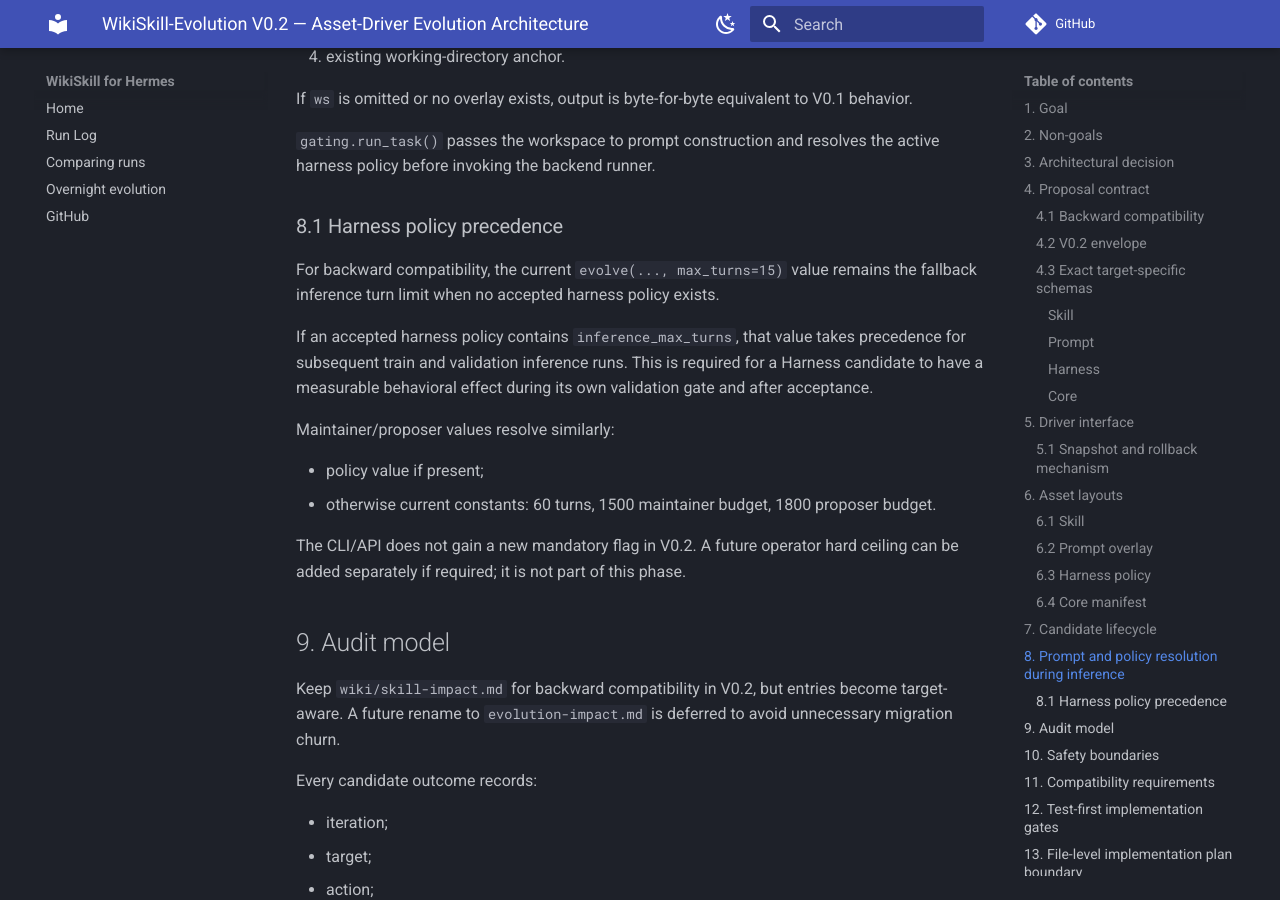
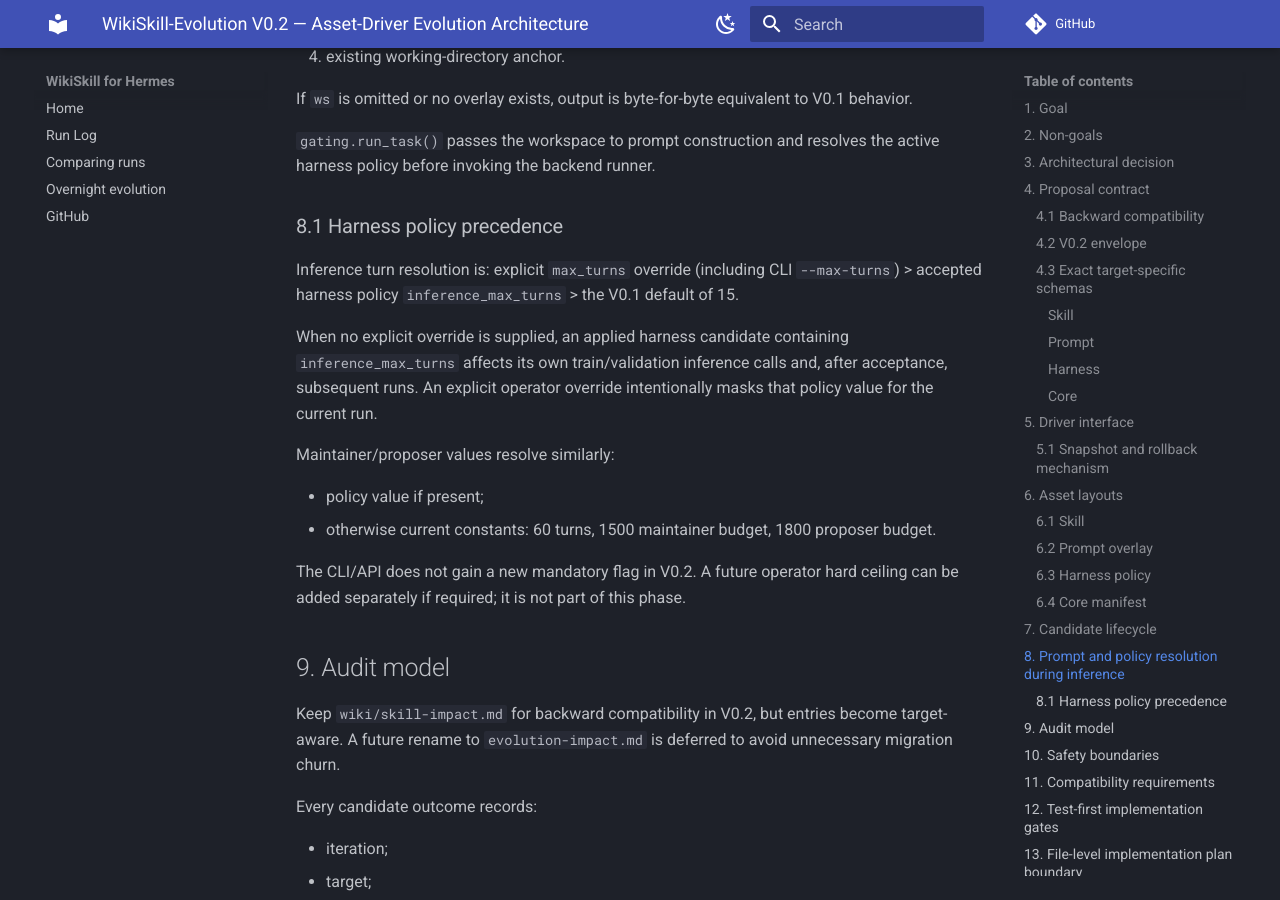
Before and after one commit to QuJindai/WikiSkill-Evolution, an MkDocs documentation site: the page built from docs/superpowers/specs/2026-09-01-v0.2-asset-driver-design.md, in a window 1280 px wide and 900 px high, scrolled down 7930 px. Built offline with MkDocs 1.6.1 and Material for MkDocs 9.7.7, drawn with Linux system fonts in a browser that asks for light colours; comment, search, counter and statistics services are not loaded.

Commit message:
docs: align v0.2 spec with implemented contract

```diff
--- a/docs/superpowers/specs/2026-09-01-v0.2-asset-driver-design.md
+++ b/docs/superpowers/specs/2026-09-01-v0.2-asset-driver-design.md
@@ -320,9 +320,9 @@ If `ws` is omitted or no overlay exists, output is byte-for-byte equivalent to V
 
 ### 8.1 Harness policy precedence
 
-For backward compatibility, the current `evolve(..., max_turns=15)` value remains the fallback inference turn limit when no accepted harness policy exists.
+Inference turn resolution is: explicit `max_turns` override (including CLI `--max-turns`) > accepted harness policy `inference_max_turns` > the V0.1 default of 15.
 
-If an accepted harness policy contains `inference_max_turns`, that value takes precedence for subsequent train and validation inference runs. This is required for a Harness candidate to have a measurable behavioral effect during its own validation gate and after acceptance.
+When no explicit override is supplied, an applied harness candidate containing `inference_max_turns` affects its own train/validation inference calls and, after acceptance, subsequent runs. An explicit operator override intentionally masks that policy value for the current run.
 
 Maintainer/proposer values resolve similarly:
 
```
Also changed, not shown: other parts of docs/superpowers/specs/2026-09-01-v0.2-asset-driver-design.md (+1 -1 lines), 1 other file.
